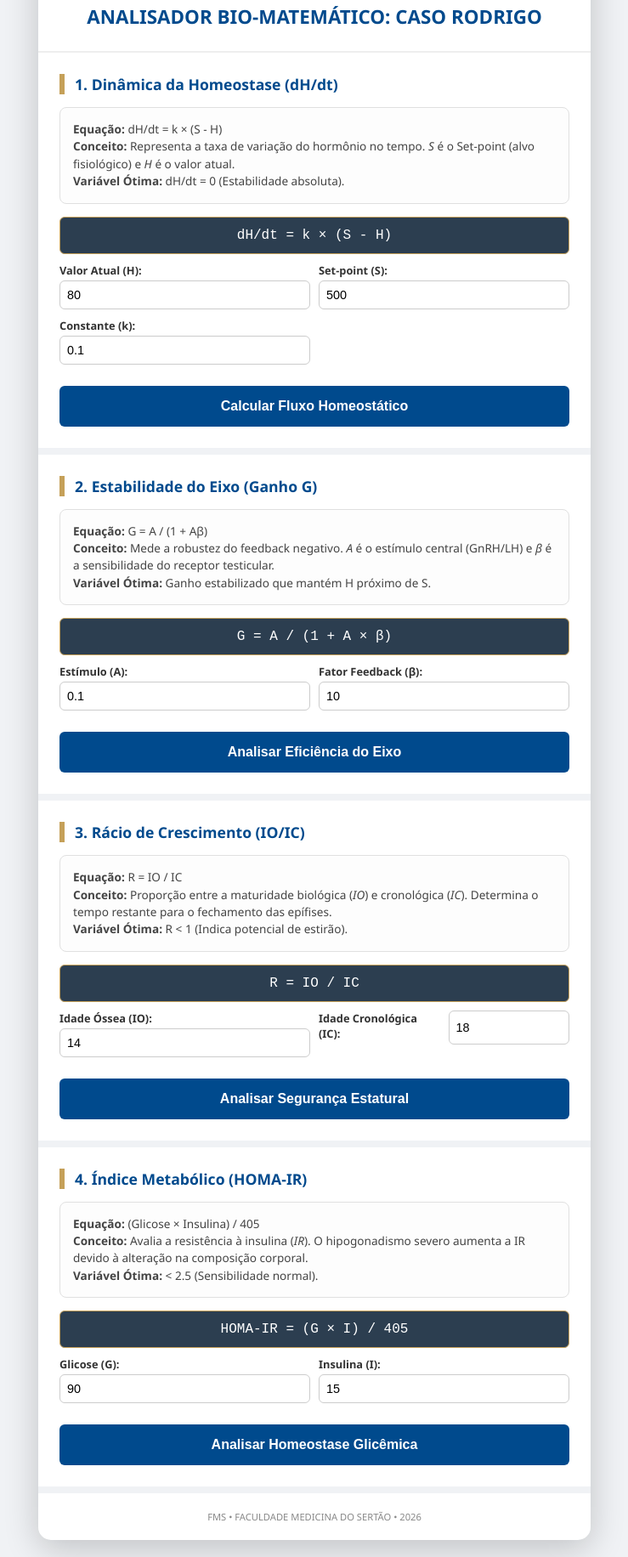
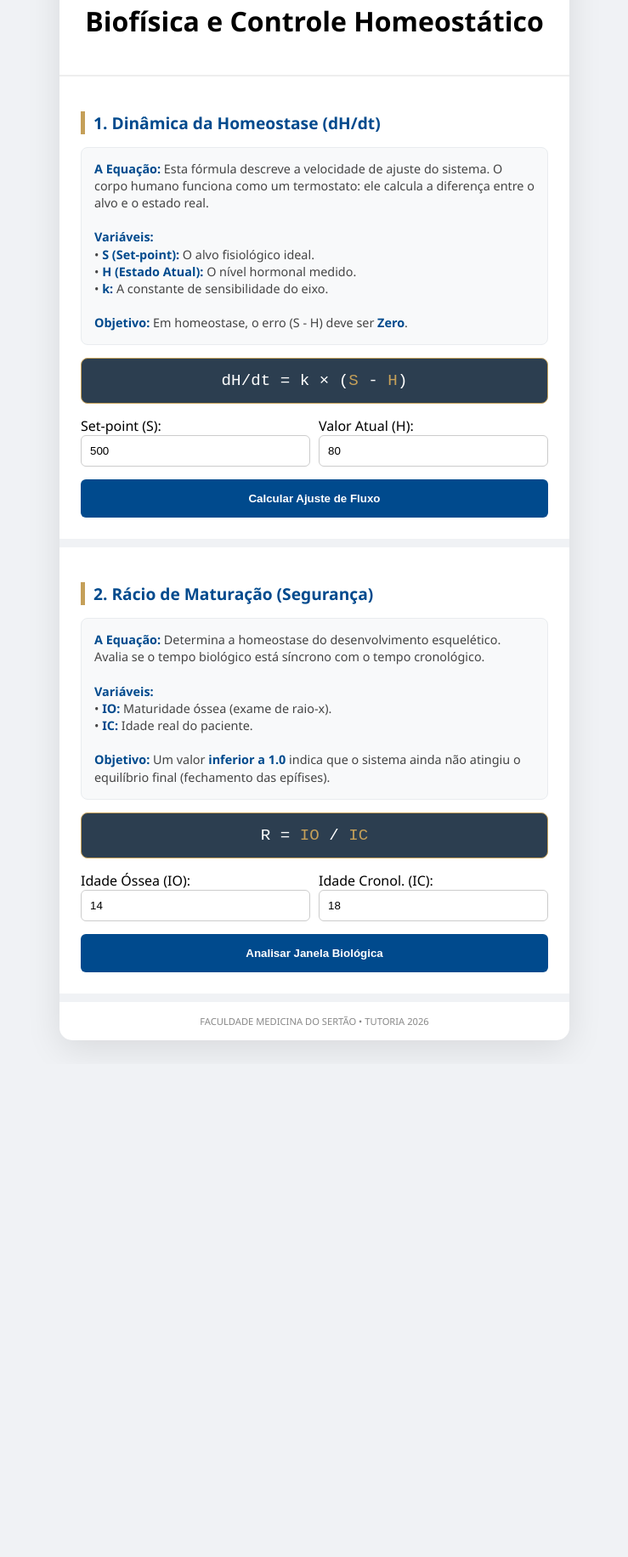
Before and after one commit to fabricioluna/EndoCalc, a plain HTML site: page index.html in a window 1280 px wide. Shown: the part 236-2068 px from the top of the page at 85% size, without its empty margins (270-1009 px from the left). After the commit the page ends 1488 px from the top, so only its background shows below. Drawn offline with Linux system fonts and the light colour scheme.

Commit message:
Update index.html

```diff
--- a/index.html
+++ b/index.html
@@ -3,227 +3,156 @@
 <head>
     <meta charset="UTF-8">
     <meta name="viewport" content="width=device-width, initial-scale=1.0">
-    <title>FMS EndoCalc - Revisão Clínica</title>
+    <title>FMS - Biofísica da Homeostase</title>
     <style>
-        :root {
-            --fms-blue: #004a8d;
-            --fms-gold: #c5a059;
-            --fms-bg: #f0f2f5;
-            --fms-white: #ffffff;
-        }
+        :root { --fms-blue: #004a8d; --fms-gold: #c5a059; --fms-bg: #f0f2f5; }
+        body { font-family: 'Segoe UI', sans-serif; background: var(--fms-bg); display: flex; justify-content: center; padding: 20px; }
+        .container { background: white; width: 100%; max-width: 600px; border-radius: 15px; box-shadow: 0 10px 40px rgba(0,0,0,0.1); border-top: 15px solid var(--fms-blue); overflow: hidden; }
+        .header { text-align: center; padding: 20px; border-bottom: 2px solid #eee; }
+        .header img { max-width: 200px; }
+        .section { padding: 25px; border-bottom: 10px solid var(--fms-bg); }
+        h2 { color: var(--fms-blue); font-size: 1.2rem; border-left: 5px solid var(--fms-gold); padding-left: 10px; margin-bottom: 15px; }
 
-        body { font-family: 'Segoe UI', Arial, sans-serif; background-color: var(--fms-bg); display: flex; justify-content: center; padding: 20px; margin: 0; }
-        .container { background: var(--fms-white); width: 100%; max-width: 650px; border-radius: 15px; box-shadow: 0 10px 40px rgba(0,0,0,0.2); border-top: 15px solid var(--fms-blue); overflow: hidden; }
+        /* Estilo da Explicação Pré-Cálculo */
+        .pre-calc-info { background: #f8f9fa; border: 1px solid #e9ecef; padding: 15px; border-radius: 8px; font-size: 0.9rem; color: #444; margin-bottom: 15px; line-height: 1.4; }
+        .pre-calc-info b { color: var(--fms-blue); }
 
-        .header { text-align: center; padding: 25px; background: #fff; border-bottom: 2px solid #eee; }
-        .header img { max-width: 220px; margin-bottom: 10px; }
-        .header h1 { color: var(--fms-blue); font-size: 1.4rem; margin: 0; text-transform: uppercase; }
+        .formula-display { background: #2c3e50; color: white; padding: 15px; border-radius: 8px; text-align: center; font-family: 'Courier New', monospace; font-size: 1.2rem; margin: 10px 0; border: 1px solid var(--fms-gold); }
+        .formula-display span { color: var(--fms-gold); }
 
-        .section { padding: 25px; border-bottom: 8px solid var(--fms-bg); }
-        .section h2 { color: var(--fms-blue); font-size: 1.1rem; margin-top: 0; border-left: 6px solid var(--fms-gold); padding-left: 12px; }
+        .input-grid { display: grid; grid-template-columns: 1fr 1fr; gap: 10px; margin: 15px 0; }
+        input { width: 100%; padding: 10px; border: 1px solid #ccc; border-radius: 6px; box-sizing: border-box; }
+        button { width: 100%; padding: 15px; background: var(--fms-blue); color: white; border: none; border-radius: 6px; cursor: pointer; font-weight: bold; transition: 0.3s; }
+        button:hover { background: #003366; }
 
-        .theory-card { background: #fdfdfd; border: 1px solid #e0e0e0; padding: 15px; border-radius: 8px; margin: 15px 0; font-size: 0.85rem; line-height: 1.5; color: #444; }
-        .formula-box { background: #2c3e50; color: #fff; padding: 12px; border-radius: 6px; text-align: center; font-family: 'Courier New', monospace; font-size: 1rem; margin: 10px 0; border: 1px solid var(--fms-gold); }
-        .formula-box span { color: var(--fms-gold); }
+        /* Estilo do Resultado Dinâmico */
+        .result-box { display: none; margin-top: 20px; padding: 20px; border-radius: 8px; border-left: 8px solid; animation: fadeIn 0.4s ease; }
+        .res-math { font-family: monospace; font-size: 1rem; opacity: 0.8; margin-bottom: 10px; }
+        .res-val { font-size: 1.6rem; font-weight: bold; display: block; margin-bottom: 12px; }
+        .res-text { font-size: 0.95rem; line-height: 1.5; }
 
-        .input-grid { display: grid; grid-template-columns: 1fr 1fr; gap: 10px; margin-bottom: 15px; }
-        label { display: block; font-size: 0.8rem; font-weight: bold; color: #333; margin-bottom: 3px; }
-        input { width: 100%; padding: 8px; border: 1px solid #ccc; border-radius: 6px; box-sizing: border-box; font-size: 0.9rem; }
+        .good { border-color: #28a745; background: #e9f7ef; color: #155724; }
+        .warn { border-color: #ffc107; background: #fff9e6; color: #856404; }
+        .danger { border-color: #dc3545; background: #fdf2f3; color: #721c24; }
 
-        button { width: 100%; padding: 15px; background-color: var(--fms-blue); color: white; border: none; border-radius: 6px; cursor: pointer; font-weight: bold; font-size: 1rem; transition: 0.3s; margin-top: 10px; }
-        button:hover { background-color: #003366; }
-
-        .result-area { display: none; margin-top: 20px; padding: 20px; border-radius: 8px; animation: slideIn 0.3s ease-out; }
-        .res-math { font-family: monospace; font-size: 0.9rem; margin-bottom: 8px; border-bottom: 1px solid rgba(0,0,0,0.1); padding-bottom: 5px; }
-        .res-value { font-size: 1.3rem; font-weight: bold; margin-bottom: 10px; display: block; }
-        .res-interpretation { font-size: 0.9rem; font-weight: 500; padding: 10px; border-radius: 5px; background: rgba(255,255,255,0.4); line-height: 1.4; }
-
-        .status-good { border-left: 8px solid #28a745; background: #e9f7ef; color: #155724; }
-        .status-warn { border-left: 8px solid #ffc107; background: #fff9e6; color: #856404; }
-        .status-danger { border-left: 8px solid #dc3545; background: #fdf2f3; color: #721c24; }
-
-        @keyframes slideIn { from { opacity: 0; transform: translateY(10px); } to { opacity: 1; transform: translateY(0); } }
-        .footer { text-align: center; padding: 20px; font-size: 0.7rem; color: #888; }
+        @keyframes fadeIn { from { opacity: 0; transform: translateY(10px); } to { opacity: 1; transform: translateY(0); } }
+        .footer { text-align: center; padding: 15px; font-size: 0.7rem; color: #888; }
     </style>
 </head>
 <body>
 
 <div class="container">
     <div class="header">
-        <img src="https://medicinadosertao.com.br/wp-content/uploads/2021/03/logo-fms-colorido.png" alt="FMS Logo">
-        <h1>Analisador Bio-Matemático: Caso Rodrigo</h1>
+        <img src="https://medicinadosertao.com.br/wp-content/uploads/2021/03/logo-fms-colorido.png" alt="FMS">
+        <h1>Biofísica e Controle Homeostático</h1>
     </div>
 
     <div class="section">
         <h2>1. Dinâmica da Homeostase (dH/dt)</h2>
-        <div class="theory-card">
-            <strong>Equação:</strong> dH/dt = k × (S - H)<br>
-            <strong>Conceito:</strong> Representa a taxa de variação do hormônio no tempo. <em>S</em> é o Set-point (alvo fisiológico) e <em>H</em> é o valor atual.<br>
-            <strong>Variável Ótima:</strong> dH/dt = 0 (Estabilidade absoluta).
+
+        <div class="pre-calc-info">
+            <b>A Equação:</b> Esta fórmula descreve a velocidade de ajuste do sistema. O corpo humano funciona como um termostato: ele calcula a diferença entre o alvo e o estado real.<br><br>
+            <b>Variáveis:</b><br>
+            • <b>S (Set-point):</b> O alvo fisiológico ideal.<br>
+            • <b>H (Estado Atual):</b> O nível hormonal medido.<br>
+            • <b>k:</b> A constante de sensibilidade do eixo.<br><br>
+            <b>Objetivo:</b> Em homeostase, o erro (S - H) deve ser <b>Zero</b>.
         </div>
-        <div class="formula-box">dH/dt = k × (S - H)</div>
+
+        <div class="formula-display">dH/dt = k × (<span>S</span> - <span>H</span>)</div>
+
         <div class="input-grid">
-            <div class="input-group"><label>Valor Atual (H):</label><input type="number" id="h_val" value="80"></div>
-            <div class="input-group"><label>Set-point (S):</label><input type="number" id="s_val" value="500"></div>
-            <div class="input-group"><label>Constante (k):</label><input type="number" id="k_val" value="0.1" step="0.01"></div>
+            <div><label>Set-point (S):</label><input type="number" id="s1" value="500"></div>
+            <div><label>Valor Atual (H):</label><input type="number" id="h1" value="80"></div>
         </div>
-        <button onclick="calcDif()">Calcular Fluxo Homeostático</button>
-        <div id="res-dif" class="result-area">
-            <div id="math-dif" class="res-math"></div>
-            <span id="val-dif" class="res-value"></span>
-            <div id="int-dif" class="res-interpretation"></div>
+
+        <button onclick="analisarHomeo()">Calcular Ajuste de Fluxo</button>
+
+        <div id="res1" class="result-box">
+            <div id="math1" class="res-math"></div>
+            <span id="val1" class="res-val"></span>
+            <div id="txt1" class="res-text"></div>
         </div>
     </div>
 
     <div class="section">
-        <h2>2. Estabilidade do Eixo (Ganho G)</h2>
-        <div class="theory-card">
-            <strong>Equação:</strong> G = A / (1 + Aβ)<br>
-            <strong>Conceito:</strong> Mede a robustez do feedback negativo. <em>A</em> é o estímulo central (GnRH/LH) e <em>β</em> é a sensibilidade do receptor testicular.<br>
-            <strong>Variável Ótima:</strong> Ganho estabilizado que mantém H próximo de S.
+        <h2>2. Rácio de Maturação (Segurança)</h2>
+
+        <div class="pre-calc-info">
+            <b>A Equação:</b> Determina a homeostase do desenvolvimento esquelético. Avalia se o tempo biológico está síncrono com o tempo cronológico.<br><br>
+            <b>Variáveis:</b><br>
+            • <b>IO:</b> Maturidade óssea (exame de raio-x).<br>
+            • <b>IC:</b> Idade real do paciente.<br><br>
+            <b>Objetivo:</b> Um valor <b>inferior a 1.0</b> indica que o sistema ainda não atingiu o equilíbrio final (fechamento das epífises).
         </div>
-        <div class="formula-box">G = A / (1 + A × β)</div>
+
+        <div class="formula-display">R = <span>IO</span> / <span>IC</span></div>
+
         <div class="input-grid">
-            <div class="input-group"><label>Estímulo (A):</label><input type="number" id="a_val" value="0.1" step="0.1"></div>
-            <div class="input-group"><label>Fator Feedback (β):</label><input type="number" id="b_val" value="10"></div>
+            <div><label>Idade Óssea (IO):</label><input type="number" id="io2" value="14"></div>
+            <div><label>Idade Cronol. (IC):</label><input type="number" id="ic2" value="18"></div>
         </div>
-        <button onclick="calcGanho()">Analisar Eficiência do Eixo</button>
-        <div id="res-ganho" class="result-area">
-            <div id="math-ganho" class="res-math"></div>
-            <span id="val-ganho" class="res-value"></span>
-            <div id="int-ganho" class="res-interpretation"></div>
+
+        <button onclick="analisarRacio()">Analisar Janela Biológica</button>
+
+        <div id="res2" class="result-box">
+            <div id="math2" class="res-math"></div>
+            <span id="val2" class="res-val"></span>
+            <div id="txt2" class="res-text"></div>
         </div>
     </div>
 
-    <div class="section">
-        <h2>3. Rácio de Crescimento (IO/IC)</h2>
-        <div class="theory-card">
-            <strong>Equação:</strong> R = IO / IC<br>
-            <strong>Conceito:</strong> Proporção entre a maturidade biológica (<em>IO</em>) e cronológica (<em>IC</em>). Determina o tempo restante para o fechamento das epífises.<br>
-            <strong>Variável Ótima:</strong> R < 1 (Indica potencial de estirão).
-        </div>
-        <div class="formula-box">R = IO / IC</div>
-        <div class="input-grid">
-            <div class="input-group"><label>Idade Óssea (IO):</label><input type="number" id="io_val" value="14"></div>
-            <div class="input-grid"><label>Idade Cronológica (IC):</label><input type="number" id="ic_val" value="18"></div>
-        </div>
-        <button onclick="calcRacio()">Analisar Segurança Estatural</button>
-        <div id="res-racio" class="result-area">
-            <div id="math-racio" class="res-math"></div>
-            <span id="val-racio" class="res-value"></span>
-            <div id="int-racio" class="res-interpretation"></div>
-        </div>
-    </div>
-
-    <div class="section">
-        <h2>4. Índice Metabólico (HOMA-IR)</h2>
-        <div class="theory-card">
-            <strong>Equação:</strong> (Glicose × Insulina) / 405<br>
-            <strong>Conceito:</strong> Avalia a resistência à insulina (<em>IR</em>). O hipogonadismo severo aumenta a IR devido à alteração na composição corporal.<br>
-            <strong>Variável Ótima:</strong> < 2.5 (Sensibilidade normal).
-        </div>
-        <div class="formula-box">HOMA-IR = (G × I) / 405</div>
-        <div class="input-grid">
-            <div class="input-group"><label>Glicose (G):</label><input type="number" id="g_val" value="90"></div>
-            <div class="input-group"><label>Insulina (I):</label><input type="number" id="ins_val" value="15"></div>
-        </div>
-        <button onclick="calcHoma()">Analisar Homeostase Glicêmica</button>
-        <div id="res-homa" class="result-area">
-            <div id="math-homa" class="res-math"></div>
-            <span id="val-homa" class="res-value"></span>
-            <div id="int-homa" class="res-interpretation"></div>
-        </div>
-    </div>
-
-    <div class="footer">FMS • FACULDADE MEDICINA DO SERTÃO • 2026</div>
+    <div class="footer">FACULDADE MEDICINA DO SERTÃO • TUTORIA 2026</div>
 </div>
 
 <script>
-    function resetBox(id) {
-        const box = document.getElementById(id);
-        box.className = 'result-area';
-        box.style.display = 'block';
-        return box;
-    }
+    function analisarHomeo() {
+        const s = parseFloat(document.getElementById('s1').value);
+        const h = parseFloat(document.getElementById('h1').value);
+        const k = 0.1;
+        const taxa = (k * (s - h)).toFixed(1);
+        const resBox = document.getElementById('res1');
+        const txt = document.getElementById('txt1');
 
-    function calcDif() {
-        const h = parseFloat(document.getElementById('h_val').value);
-        const s = parseFloat(document.getElementById('s_val').value);
-        const k = parseFloat(document.getElementById('k_val').value);
-        const res = (k * (s - h)).toFixed(1);
-        const box = resetBox('res-dif');
-        document.getElementById('math-dif').innerText = `dH/dt = ${k} * (${s} - ${h})`;
-        document.getElementById('val-dif').innerText = `dH/dt = ${res}`;
+        resBox.style.display = 'block';
+        document.getElementById('math1').innerText = `dH/dt = 0.1 * (${s} - ${h})`;
+        document.getElementById('val1').innerText = `Taxa de Erro: ${taxa}`;
 
-        if (res == 0) {
-            box.classList.add('status-good');
-            document.getElementById('int-dif').innerText = "Sistema em Estabilidade: O nível atual atingiu o set-point. Não há pressão para mudança.";
-        } else if (res > 20) {
-            box.classList.add('status-danger');
-            document.getElementById('int-dif').innerText = "Desequilíbrio Crítico: A alta taxa indica que o sistema reconhece o erro, mas a falha no comando central impede a correção.";
+        if (taxa > 30) {
+            resBox.className = 'result-box danger';
+            txt.innerHTML = "<b>Diagnóstico: Falha Crítica de Feedback.</b> O erro positivo elevado mostra que o corpo está em um estado de urgência para compensar o déficit, mas a homeostase não se completa por ausência de sinal central (Kallmann).";
+        } else if (taxa > 0 && taxa <= 30) {
+            resBox.className = 'result-box warn';
+            txt.innerHTML = "<b>Diagnóstico: Compensação Ativa.</b> O sistema está em fase de ajuste. A homeostase está tentando reduzir o erro, aproximando-se gradualmente do alvo estável.";
+        } else if (taxa == 0) {
+            resBox.className = 'result-box good';
+            txt.innerHTML = "<b>Diagnóstico: Homeostase Atingida.</b> O erro foi anulado. O sistema atingiu o estado estacionário onde dH/dt = 0.";
         } else {
-            box.classList.add('status-warn');
-            document.getElementById('int-dif').innerText = "Desequilíbrio Moderado: O sistema está fora do equilíbrio dinâmico e necessita de ajuste hormonal.";
+            resBox.className = 'result-box danger';
+            txt.innerHTML = "<b>Diagnóstico: Sobrecarga.</b> O valor atual excede o set-point, gerando uma taxa negativa para tentar reduzir os níveis e evitar toxicidade.";
         }
     }
 
-    function calcGanho() {
-        const a = parseFloat(document.getElementById('a_val').value);
-        const b = parseFloat(document.getElementById('b_val').value);
-        const res = (a / (1 + (a * b))).toFixed(3);
-        const box = resetBox('res-ganho');
-        document.getElementById('math-ganho').innerText = `G = ${a} / (1 + (${a} * ${b}))`;
-        document.getElementById('val-ganho').innerText = `Ganho (G) = ${res}`;
+    function analisarRacio() {
+        const io = parseFloat(document.getElementById('io2').value);
+        const ic = parseFloat(document.getElementById('ic2').value);
+        const r = (io / ic).toFixed(2);
+        const resBox = document.getElementById('res2');
+        const txt = document.getElementById('txt2');
 
-        if (a < 0.3) {
-            box.classList.add('status-danger');
-            document.getElementById('int-ganho').innerText = "Eixo de Controle Aberto: O baixo estímulo central resulta em um ganho insuficiente para manter a homeostase (Típico em Kallmann).";
-        } else if (res > 0.04 && res < 0.09) {
-            box.classList.add('status-good');
-            document.getElementById('int-ganho').innerText = "Eixo Estável: O ganho está dentro da faixa de controle fisiológico por feedback negativo.";
+        resBox.style.display = 'block';
+        document.getElementById('math2').innerText = `R = ${io} / ${ic}`;
+        document.getElementById('val2').innerText = `Rácio (R): ${r}`;
+
+        if (r < 0.8) {
+            resBox.className = 'result-box good';
+            txt.innerHTML = "<b>Conduta: Segurança Total.</b> O rácio muito abaixo de 1.0 prova que a homeostase do crescimento ainda tem reserva. Há 'tempo matemático' para induzir a puberdade com segurança estatural.";
+        } else if (r >= 0.8 && r < 1.0) {
+            resBox.className = 'result-box warn';
+            txt.innerHTML = "<b>Conduta: Alerta Clínico.</b> O sistema está se aproximando do equilíbrio final (fusão). A reposição deve ser cautelosa para não acelerar o 'zero' do crescimento precocemente.";
         } else {
-            box.classList.add('status-warn');
-            document.getElementById('int-ganho').innerText = "Eixo Ineficiente: O balanço entre estímulo e feedback está desajustado.";
-        }
-    }
-
-    function calcRacio() {
-        const io = parseFloat(document.getElementById('io_val').value);
-        const ic = parseFloat(document.getElementById('ic_val').value);
-        const res = (io / ic).toFixed(2);
-        const box = resetBox('res-racio');
-        document.getElementById('math-racio').innerText = `R = ${io} / ${ic}`;
-        document.getElementById('val-racio').innerText = `Rácio (R) = ${res}`;
-
-        if (res < 0.85) {
-            box.classList.add('status-good');
-            document.getElementById('int-racio').innerText = "Janela Ampla: Alta segurança para indução puberal com baixo risco de comprometer a altura final.";
-        } else if (res < 1) {
-            box.classList.add('status-warn');
-            document.getElementById('int-racio').innerText = "Janela Crítica: Proximidade da fusão epifisária. Exige doses cautelosas de testosterona.";
-        } else {
-            box.classList.add('status-danger');
-            document.getElementById('int-racio').innerText = "Janela Fechada: Epífises fundidas. O tratamento não terá impacto no crescimento estatural.";
-        }
-    }
-
-    function calcHoma() {
-        const g = parseFloat(document.getElementById('g_val').value);
-        const i = parseFloat(document.getElementById('ins_val').value);
-        const res = ((g * i) / 405).toFixed(2);
-        const box = resetBox('res-homa');
-        document.getElementById('math-homa').innerText = `HOMA = (${g} * ${i}) / 405`;
-        document.getElementById('val-homa').innerText = `HOMA-IR = ${res}`;
-
-        if (res < 2.5) {
-            box.classList.add('status-good');
-            document.getElementById('int-homa').innerText = "Homeostase Preservada: O paciente apresenta boa sensibilidade periférica à insulina.";
-        } else if (res < 3.5) {
-            box.classList.add('status-warn');
-            document.getElementById('int-homa').innerText = "Resistência Incipiente: Sugere impacto metabólico do hipogonadismo na gordura corporal.";
-        } else {
-            box.classList.add('status-danger');
-            document.getElementById('int-homa').innerText = "Resistência Instalada: Alto risco para Síndrome Metabólica. A reposição hormonal é vital para a saúde cardiovascular.";
+            resBox.className = 'result-box danger';
+            txt.innerHTML = "<b>Conduta: Maturidade Atingida.</b> Rácio ≥ 1.0 indica que o potencial de crescimento foi exaurido. O foco deve ser apenas na reposição hormonal de manutenção.";
         }
     }
 </script>
```
